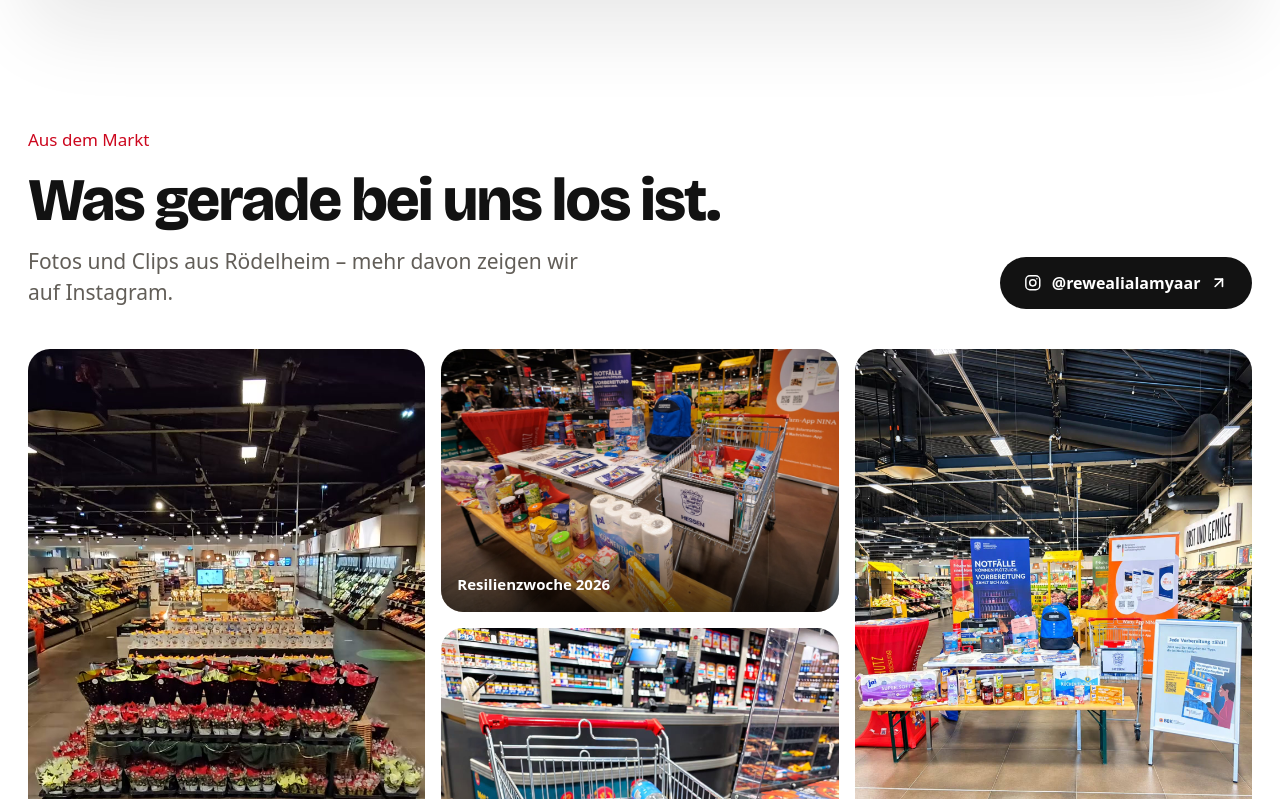
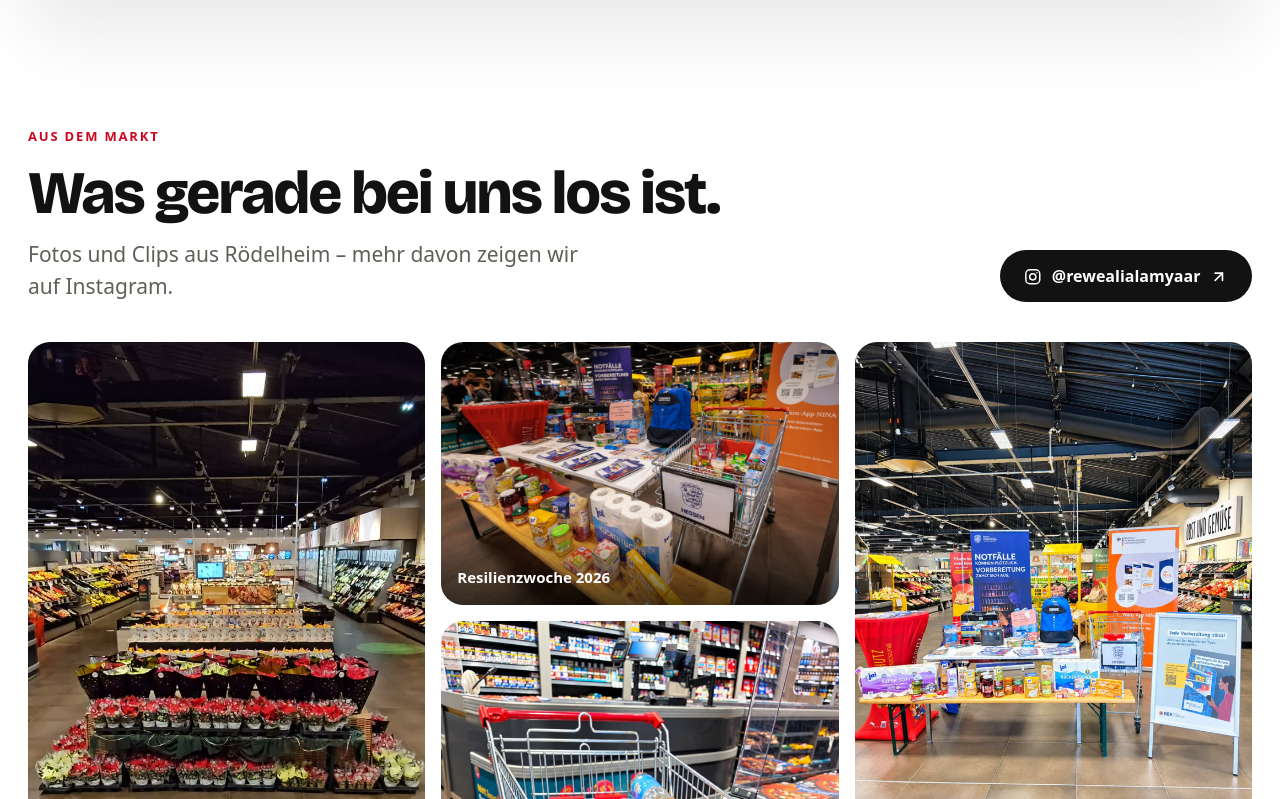
Before and after one commit to chourolwebdesign/REWEROE, a Next.js app: page / in a window 1280 px wide. Shown: the part 1221-2020 px from the top of the page. Built offline with nearby package versions, Linux system fonts and the light colour scheme; no server answers.

Commit message:
Design: Tokens und Dachzeilen-Typografie geschaerft

```diff
--- a/app/globals.css
+++ b/app/globals.css
@@ -4,6 +4,7 @@
 @theme {
   --color-red: #cc071e;
   --color-red-hover: #b00619;
+  --color-red-deep: #9c0516;
   --color-red-bright: #ff5a6b; /* Rot auf dunklem Grund */
   --color-red-tint: #fcebed;
   --color-ink: #121212;
@@ -24,6 +25,7 @@
 
   --radius-card: 1.5rem;
   --radius-media: 1.75rem;
+  --radius-stage: 2rem;
 
   --shadow-soft: 0 1px 2px rgb(18 18 18 / 0.05), 0 12px 32px rgb(18 18 18 / 0.08);
   --shadow-lift: 0 30px 80px rgb(18 18 18 / 0.1), 0 0 0 1px rgb(18 18 18 / 0.04);
@@ -56,6 +58,13 @@
 @utility text-lede {
   font-size: clamp(1.125rem, 1.05rem + 0.35vw, 1.3125rem);
   line-height: 1.5;
+}
+/* Dachzeile über Abschnittsüberschriften – klein, gesperrt, ruhig. */
+@utility text-eyebrow {
+  font-size: 0.8125rem;
+  font-weight: 700;
+  letter-spacing: 0.14em;
+  text-transform: uppercase;
 }
 @utility wrap {
   width: 100%;
```
